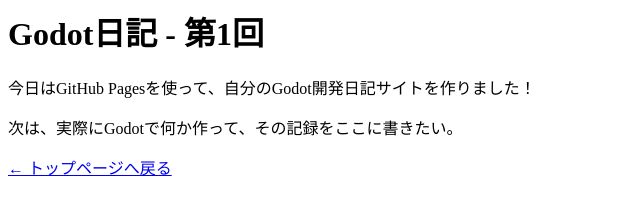
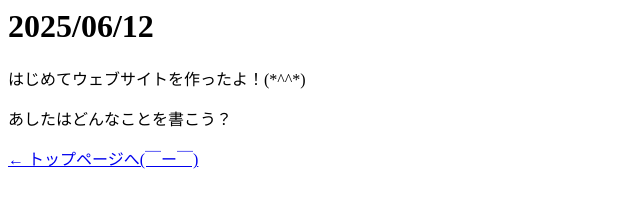
Before and after one commit to minoru-gthb/minoru-gthb.github.io, a plain HTML site: page log1.html in a window 1280 px wide. Shown: the whole page, without its empty margins (0-640 px from the left). Drawn offline with Linux system fonts and the light colour scheme.

Commit message:
Update log1.html

```diff
--- a/log1.html
+++ b/log1.html
@@ -1,12 +1,12 @@
 <html lang="ja">
 <head>
   <meta charset="UTF-8">
-  <title>Godot日記 - 第1回</title>
+  <title></title>
 </head>
 <body>
-  <h1>Godot日記 - 第1回</h1>
-  <p>今日はGitHub Pagesを使って、自分のGodot開発日記サイトを作りました！</p>
-  <p>次は、実際にGodotで何か作って、その記録をここに書きたい。</p>
-  <p><a href="index.html">← トップページへ戻る</a></p>
+  <h1>2025/06/12</h1>
+  <p>はじめてウェブサイトを作ったよ！(*^^*)</p>
+  <p>あしたはどんなことを書こう？</p>
+  <p><a href="index.html">← トップページへ(￣ー￣)</a></p>
 </body>
 </html>
```
